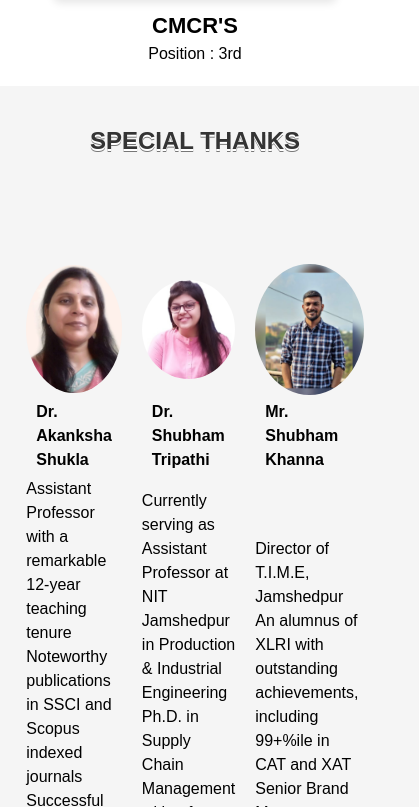
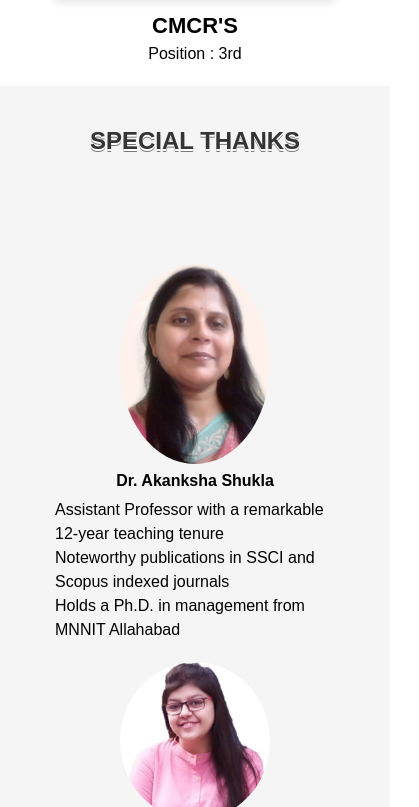
Before and after one commit to codewithnick/ecellnitjsr, a React (Create React App) app: page /pastevent/corporaterodies in a window 390 px wide. Shown: the part 2136-2943 px from the top of the page, 419 px wide, since content can reach past the window. Built offline with nearby package versions, Linux system fonts and the light colour scheme.

Commit message:
update profilecontainer make it flex

```diff
--- a/src/components/CorporateRodies.jsx
+++ b/src/components/CorporateRodies.jsx
@@ -16,16 +16,16 @@ import Img4 from "../images/event/CorporateRodies/img4.webp"
 import Img5 from "../images/event/CorporateRodies/img5.webp"
 const CorporateRoadies = () => {
   const imgArr = [
-Img1,Img2,Img3,Img4,Img5,cr1,cr2,cr3,team
+    Img1, Img2, Img3, Img4, Img5, cr1, cr2, cr3, team
   ]
   return (
     <div className="corpoRodies">
       <header>
-        <h1 style={{marginLeft: "0%"}}>Corporate roadies</h1>
+        <h1 style={{ marginLeft: "0%" }}>Corporate roadies</h1>
       </header>
       <div className="team">
         <div className="about">
-        <h1 style={{marginLeft: "0%"}}>About Us</h1>
+          <h1 style={{ marginLeft: "0%" }}>About Us</h1>
           <p>Lorem ipsum dolor sit amet consectetur adipisicing elit. Minus voluptatum consectetur voluptas nisi, hic, itaque iste harum incidunt quidem quo cupiditate atque enim amet, mollitia iusto animi autem? Molestiae praesentium vero ipsa tempore ipsum, asperiores impedit. Autem fugit aliquid dignissimos repudiandae iure delectus ducimus, unde modi doloremque perferendis, provident vitae cumque quis sit? Doloribus, sed. Eveniet quas provident voluptatem voluptates nisi sed in. Doloribus voluptate deleniti sunt accusantium at quasi em nihil neque eaque maiores porro? Ab eum a ipsam molestiae tenetur. Inventore vero et repellendus voluptates expedita velit debitis, iusto repellat natus enim?</p>
         </div>
         <div className="team-img">
@@ -35,7 +35,7 @@ Img1,Img2,Img3,Img4,Img5,cr1,cr2,cr3,team
           />
         </div>
       </div>
-      <h1 style={{marginLeft: "3%"}}>Our Winner</h1>
+      <h1 style={{ marginLeft: "3%" }}>Our Winner</h1>
       <div className="card-container">
         <div className="box1">
           <div className="card">
@@ -94,13 +94,75 @@ Img1,Img2,Img3,Img4,Img5,cr1,cr2,cr3,team
         </header>
 
         <section className="profile-container">
+          <div className="card-judge">
             <div className="profile">
               <img
                 src={akankshaa}
                 alt="Profile 1"
               />
             </div>
+            <div className="judge-name">
+            <h3>Dr. Akanksha Shukla</h3>
+
+            </div>
+            <div className="info">
+              <ul>
+                <li>Assistant Professor with a remarkable 12-year teaching tenure</li>
+                <li>Noteworthy publications in SSCI and Scopus indexed journals</li>
+                <li>Holds a Ph.D. in management from MNNIT Allahabad</li>
+              </ul>
+            </div>
+          </div>
+          <div className="card-judge">
             <div className="profile">
+              <img
+                src={shuvamF}
+                alt="Profile 1"
+              />
+            </div>
+            <div className="judge-name">
+            <h3>Dr. Shubham Tripathi</h3>
+            </div>
+            <div className="info">
+            <ul>
+              <li>
+                Currently serving as Assistant Professor at NIT Jamshedpur in
+                Production & Industrial Engineering
+              </li>
+              <li>
+                Ph.D. in Supply Chain Management with a focus on the fourth
+                Industrial revolution
+              </li>
+              <li>Recipient of the 2018 Emerging Young Scientist Award</li>
+            </ul>
+            </div>
+          </div>
+          <div className="card-judge">
+            <div className="profile">
+              <img
+                src={shubam}
+                alt="Profile 1"
+              />
+            </div>
+            <div className="judge-name">
+            <h3>Mr. Shubham Khanna</h3>
+            </div>
+            <div className="info">
+            <ul>
+              <li>Director of T.I.M.E, Jamshedpur</li>
+              <li>
+                An alumnus of XLRI with outstanding achievements, including 99+%ile
+                in CAT and XAT
+              </li>
+              <li>
+                Senior Brand Manager at CIPLA, contributing extensive knowledge to
+                the pharmaceutical industry
+              </li>
+            </ul>
+            </div>
+          </div>
+
+          {/* <div className="profile">
             <img
               src={shuvamF}
               alt="Profile 2"
@@ -112,19 +174,9 @@ Img1,Img2,Img3,Img4,Img5,cr1,cr2,cr3,team
               alt="Profile 3"
             />
           </div>
-          <h3>Dr. Akanksha Shukla</h3>
           <h3>Dr. Shubham Tripathi</h3>
           <h3>Mr. Shubham Khanna</h3>
-          <div className="info">
-            <ul>
-              <li>Assistant Professor with a remarkable 12-year teaching tenure</li>
-              <li>Noteworthy publications in SSCI and Scopus indexed journals</li>
-              <li>
-                Successful completion of a Ministry of Education sponsored project.
-              </li>
-              <li>Holds a Ph.D. in management from MNNIT Allahabad</li>
-            </ul>
-          </div>
+
           <div className="info">
             <ul>
               <li>
@@ -151,10 +203,10 @@ Img1,Img2,Img3,Img4,Img5,cr1,cr2,cr3,team
                 the pharmaceutical industry
               </li>
             </ul>
-          </div>
+          </div> */}
         </section>
       </div>
-      <Gallery imgArr={imgArr}/>
+      <Gallery imgArr={imgArr} />
     </div>
   );
 };
--- a/src/components/TeenPrenure.jsx
+++ b/src/components/TeenPrenure.jsx
@@ -33,7 +33,46 @@ const CorporateRoadies = () => {
                     />
                 </div>
             </div>
+            <h1 style={{ marginLeft: "3%" }}>Our Winner</h1>
+      <div className="card-container">
+        <div className="box1">
+          <div className="card">
+            <img
+              src={Img1}
+              alt="Card Image"
+            />
+          </div>
+          <div className="win-info">
+            <h2>The Dumb Founder</h2>
+            <h5>Position : 1st</h5>
+          </div>
+        </div>
+        <div className="box1">
+          <div className="card">
+            <img
+              src={Img2}
+              alt="Profile 2"
+            />
+          </div>
+          <div className="win-info">
+            <h2>Thyperion Crew</h2>
+            <h5>Position : 2nd</h5>
+          </div>
+        </div>
+        <div className="box1">
 
+          <div className="card">
+            <img
+              src={Img3}
+              alt="Profile 3"
+            />
+          </div>
+          <div className="win-info">
+            <h2>Sukriti Rai</h2>
+            <h5>Position : 3rd</h5>
+          </div>
+        </div>
+      </div>
             <Gallery imgArr={imgArr} />
         </div>
     );
--- a/src/styles/CorporateRodies.css
+++ b/src/styles/CorporateRodies.css
@@ -104,11 +104,24 @@ header {
 .profile-container {
   padding: 50px;
   margin-top: 50px auto;
-  display: grid;
-  grid-template-columns: repeat(3, 1fr);
+  display: flex;
+  /* display: grid; */
+  /* grid-template-columns: repeat(3, 1fr); */
   justify-items: center;
   align-items: center;
   column-gap: 20px;
+}
+.card-judge{
+  flex: 1;
+}
+.judge-name{
+  display: flex;
+  justify-content: center;
+}
+.profile{
+  display: flex;
+  justify-content: center;
+
 }
 .profile img {
   border-radius: 50%;
@@ -187,8 +200,15 @@ header {
   .corpoRodies .box1{
     width: 90%;
   }
-  .profile img {
-    width: 100%;
+  .profile-container{
+    flex-direction: column;
+    flex-wrap: wrap;
+    row-gap: 20px;
+  }
+.card-judge .profile img {
+    width: 150px;
+    height: 150px;
+    /* width: 100%; */
     height: auto;
   }
 
```
Lines whose indentation alone changed are shown as unchanged.
